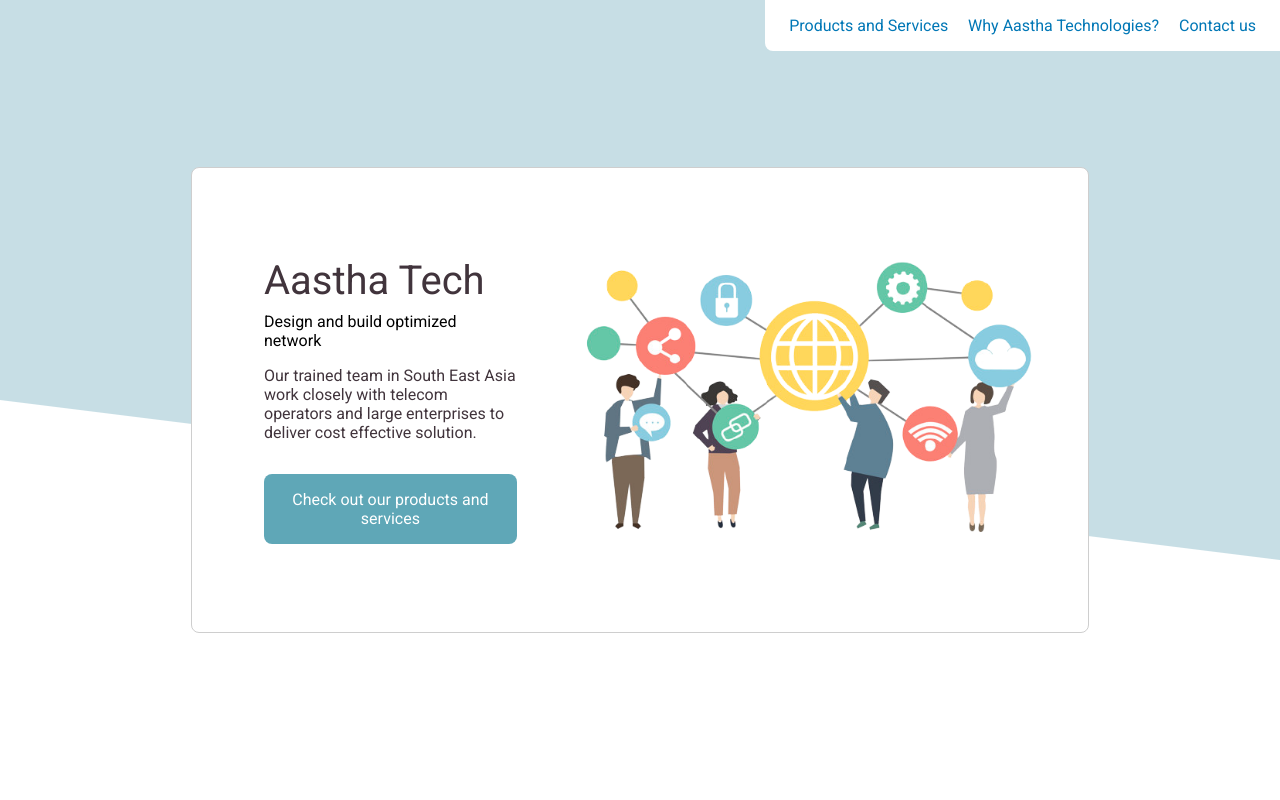
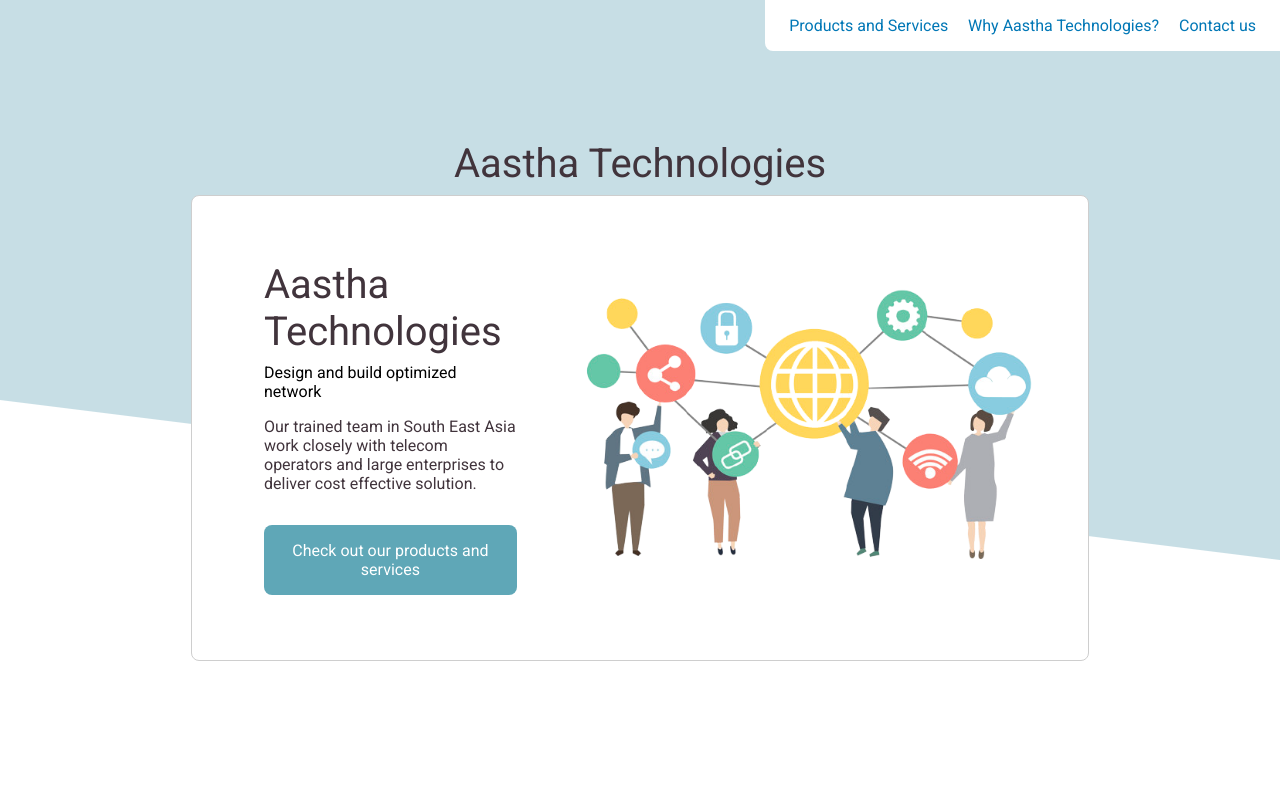
Before and after one commit to rushabhshah1993/aastha-technologies, a plain HTML site: page www/index.html in a window 1280 px wide. Shown: the top 800 px of the page. Drawn offline with Linux system fonts and the light colour scheme.

Commit message:
Change to HTML page

```diff
--- a/www/index.html
+++ b/www/index.html
@@ -28,10 +28,11 @@
         <!-- <div id="background"></div> -->
         <!-- Hero -->
         <div class="slant-bg"></div>
+        <p class="section-title">Aastha Technologies</p>
         <div id="brand-info-container">
             <div id="brand-info">
                 <div id="brand-info-text">
-                    <p class="section-title">Aastha Tech</p>
+                    <p class="section-title">Aastha Technologies</p>
                     <p class="section-subtitle">Design and build optimized network</p>
                     <p id="brand-info-description">
                         Our trained team in South East Asia work closely with telecom operators and large
@@ -91,7 +92,7 @@
     </div>
 
     <div id="why" class="section">
-        <p class="section-title" id="why-title">Why Aastha?</p>
+        <p class="section-title" id="why-title">Why Aastha Technologies?</p>
         <div id="why-items-container">
             <div class="why-item why-one">
                 <div class="why-item-icon">
```
